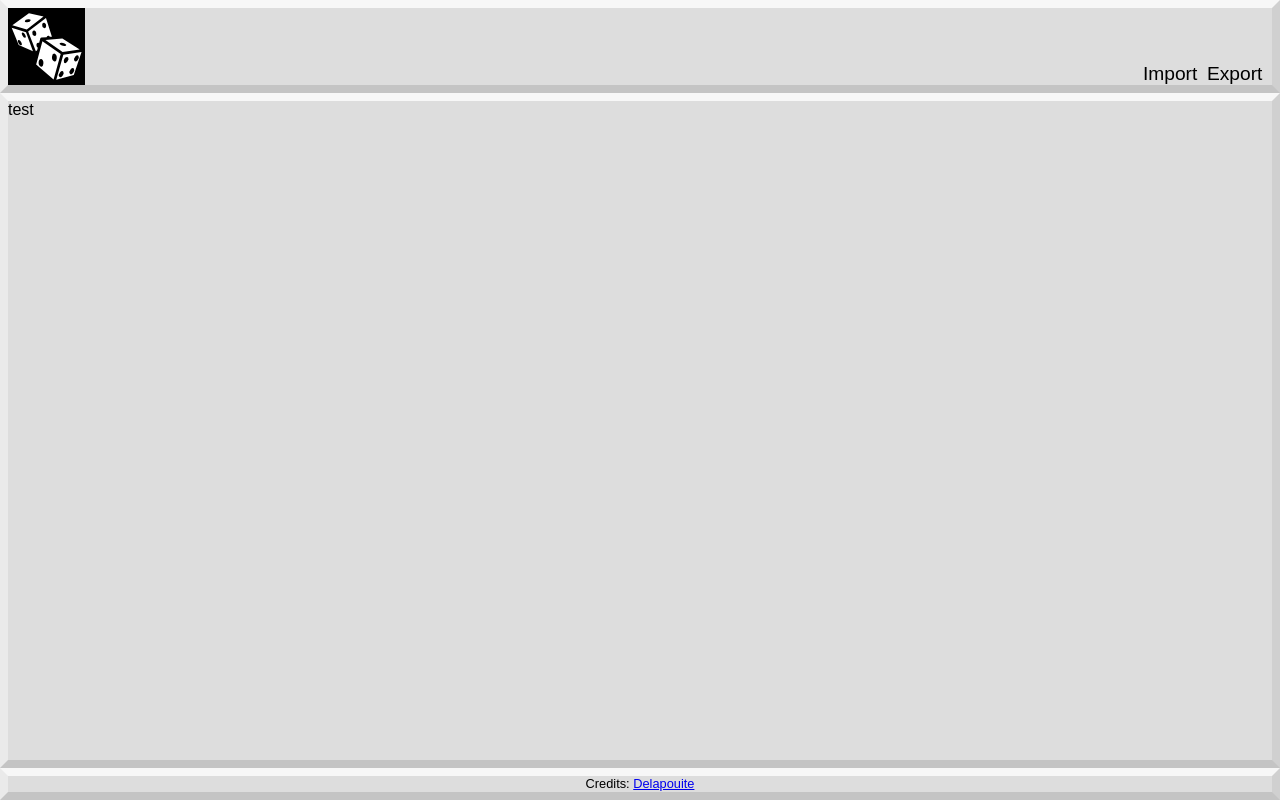
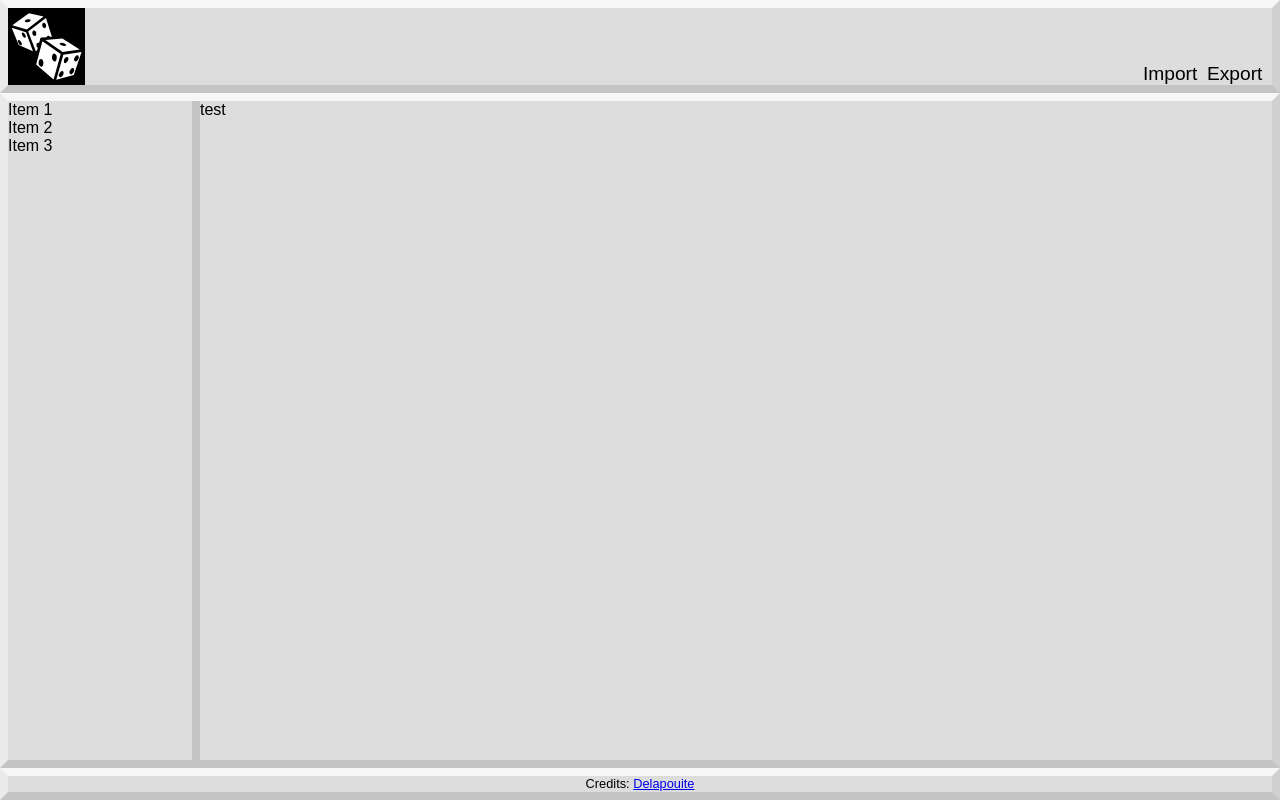
Before and after one commit to changlingbob/wordbucket-fe, a React (Create React App) app: page / in a window 1280 px wide. Built offline with nearby package versions, Linux system fonts and the light colour scheme.

Commit message:
Add sidebar to base site layout.

```diff
--- a/src/Chrome/Frame.tsx
+++ b/src/Chrome/Frame.tsx
@@ -1,13 +1,15 @@
 import React, { Component } from "react";
+import "./chrome.scss";
 import Footer from "./Footer";
-import "./frame.scss";
 import Header from "./Header";
+import SideBar from "./SideBar";
 
 export default function Frame(props: any) {
   return (
     <div className="frame">
       <Header />
       <div className="content">
+        <SideBar />
         {props.children}
       </div>
       <Footer />
--- /dev/null
+++ b/src/Chrome/SideBar.tsx
@@ -0,0 +1,11 @@
+import React from "react";
+
+export default function SideBar() {
+  return (
+    <div className="sidebar">
+      <div className="entry">Item 1</div>
+      <div className="entry">Item 2</div>
+      <div className="entry">Item 3</div>
+    </div>
+  );
+}
--- a/src/Chrome/frame.scss
+++ b/src/Chrome/chrome.scss
@@ -38,7 +38,13 @@
 }
 
 .content {
+  display: flex;
   flex: 1;
+
+  .sidebar {
+    border-right: .5rem solid darken($background-grey, 10%);
+    width: 12em;
+  }
 }
 
 .footer {
```
